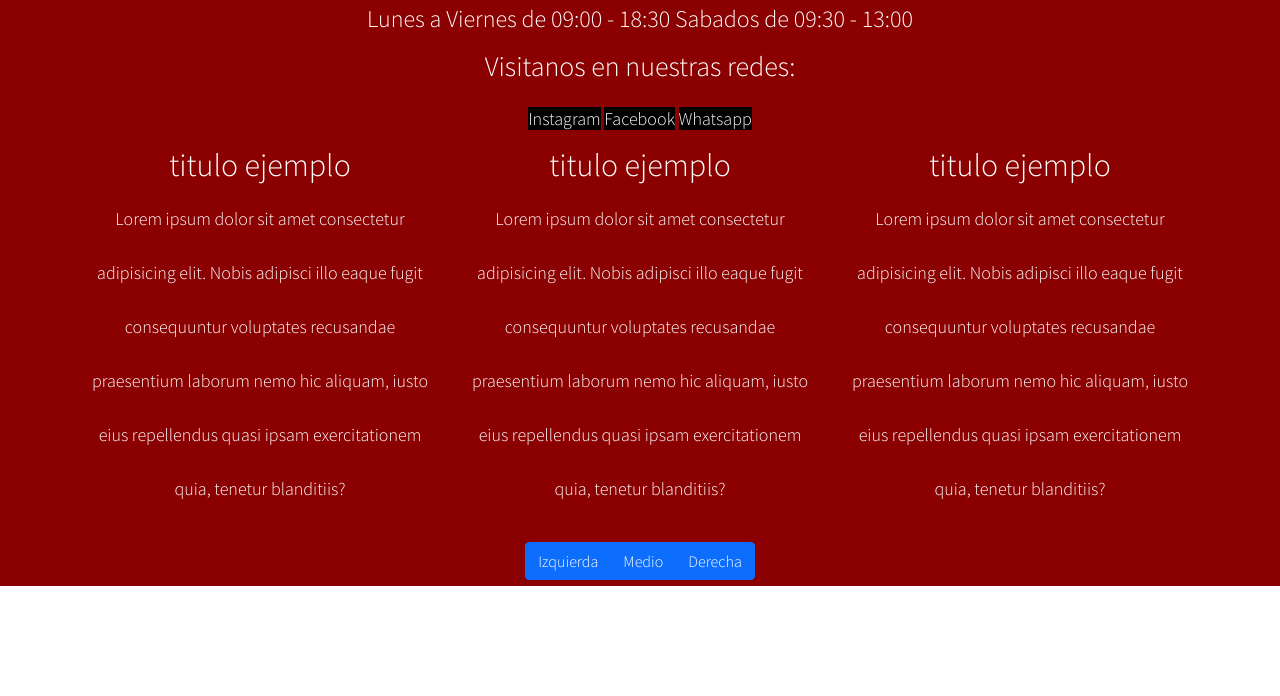
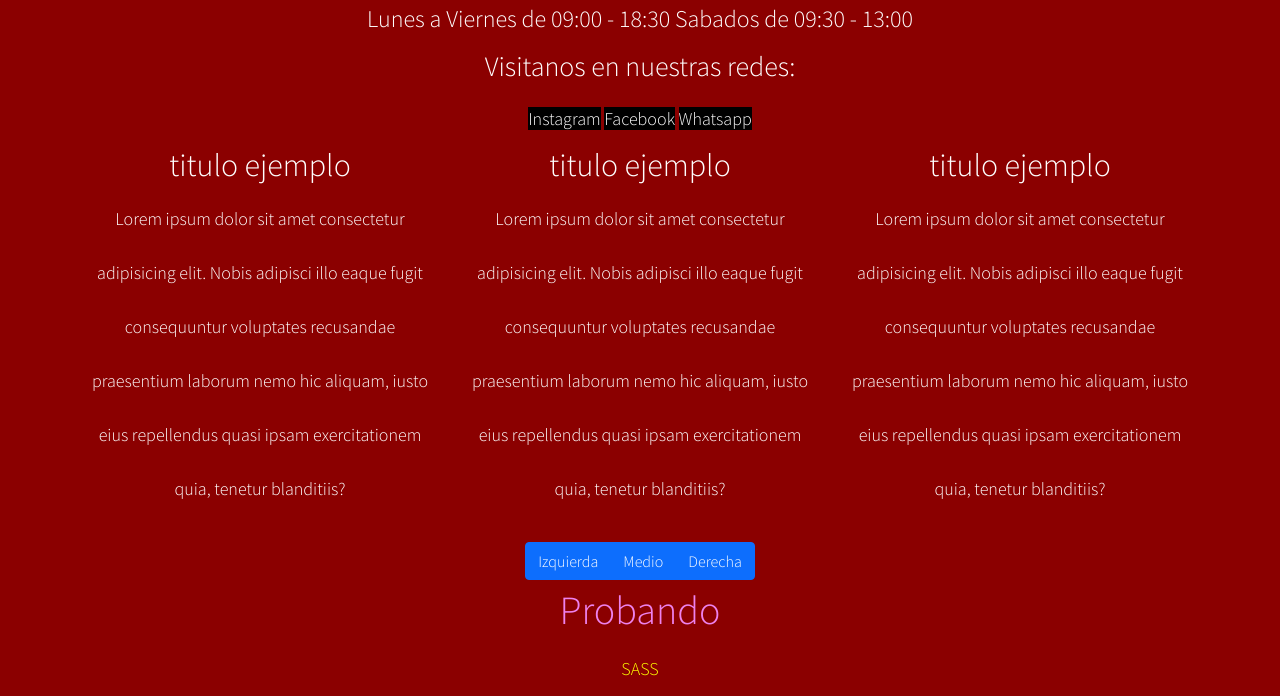
Before and after one commit to juancruzengel/ProyectoEngelMotorsCoderHouse, a website: page index.html in a window 1280 px wide. Shown: the part 1840-2536 px from the top of the page. Before the commit the page ends 2426 px from the top, so only its background shows below. Drawn offline with nearby package versions, Linux system fonts and the light colour scheme.

Commit message:
agregando sass al proyecto

```diff
--- a/index.html
+++ b/index.html
@@ -13,6 +13,7 @@
 
     <script src="https://kit.fontawesome.com/2ddf0e9ed3.js" crossorigin="anonymous"></script>
     <link rel="stylesheet" href="css/estilos.css">
+    <link rel="stylesheet" href="./style.css">
     <link rel="preconnect" href="https://fonts.googleapis.com">
     <link rel="preconnect" href="https://fonts.gstatic.com" crossorigin>
     <link href="https://fonts.googleapis.com/css2?family=Lato:wght@300;700&family=Source+Sans+Pro:wght@300;600&display=swap" rel="stylesheet">
@@ -186,6 +187,11 @@
 
    <!-- Fin utilizacion de bootstrap. (Es a modo ejemplo porque no lo voy a utilizar en el proyecto) -->
 
+   <!-- Probando SASS -->
+   <section>
+       <h1>Probando</h1><span>SASS</span>
+   </section>
+
     </footer>
 </body>
 </html>
--- /dev/null
+++ b/style.scss
@@ -0,0 +1,7 @@
+h1 {
+    color:violet
+}
+
+span {
+    color:yellow
+}
```
Also changed, not shown: package.json (added, +20 -0 lines), style.css (added).
